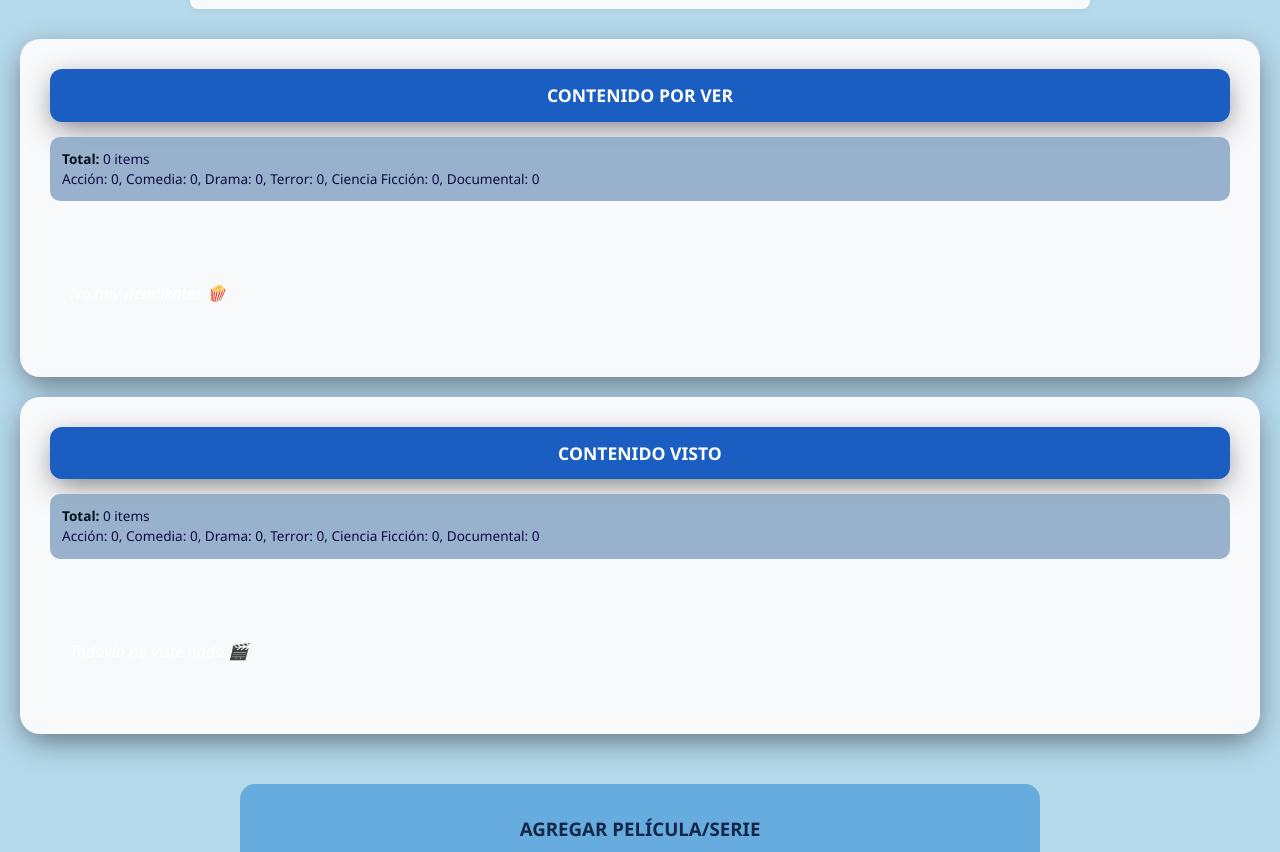
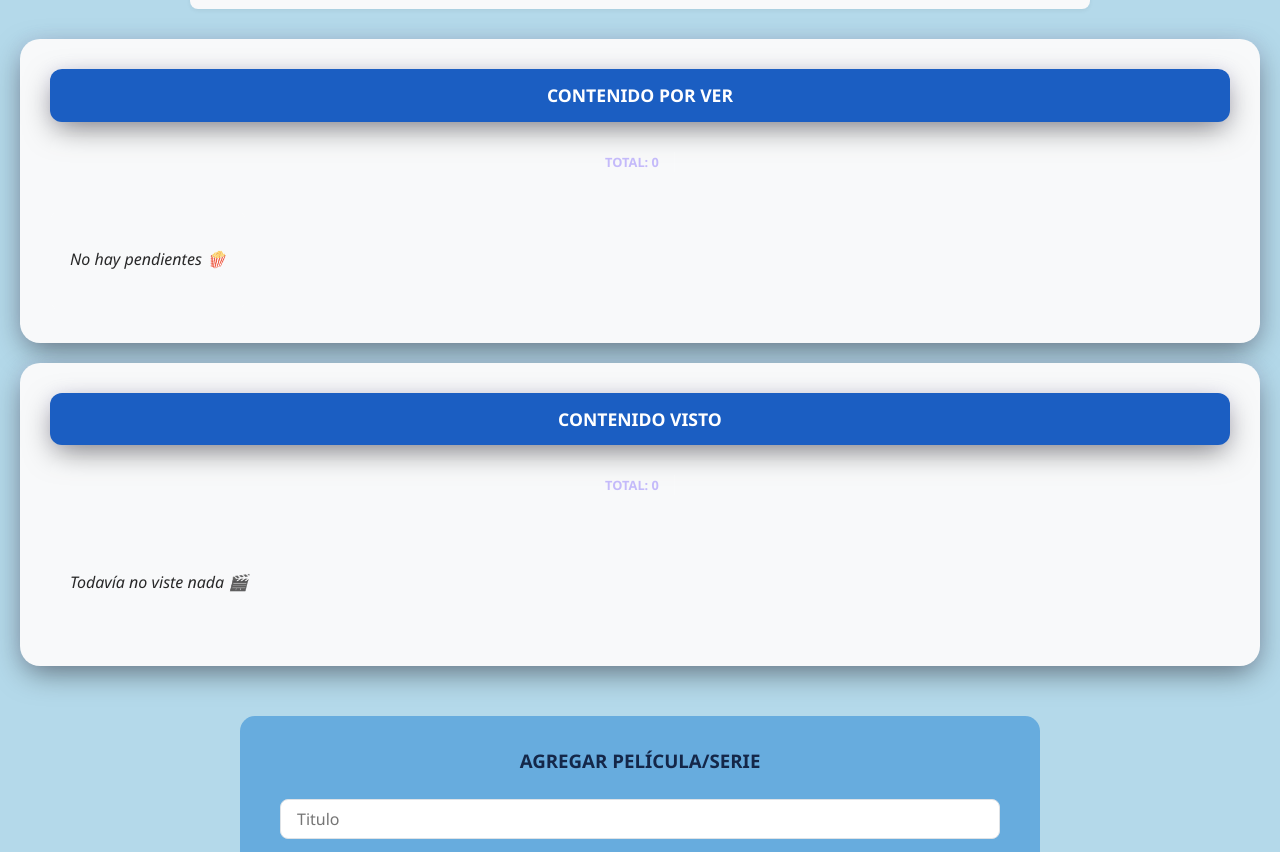
Before and after one commit to DanielaOnatibia/TP1-de-PWA, a React (Vite) app: page / in a window 1280 px wide. Shown: the part 438-1290 px from the top of the page. Built offline with nearby package versions, Linux system fonts and the light colour scheme.

Commit message:
Rediseño del contador de contenidos, cambio de color de tipografia en los estados vacios.

```diff
--- a/src/Pages/Home/Home.jsx
+++ b/src/Pages/Home/Home.jsx
@@ -157,16 +157,44 @@ export function Home() {
             <h2>CONTENIDO POR VER</h2>
           </div>
           <div className={styles.stats}>
-            <p>
-              <strong>Total:</strong> {statsPorVer.Total} items
-            </p>
-            <p>
-              Acción: {statsPorVer.Acción || 0}, Comedia:{" "}
-              {statsPorVer.Comedia || 0}, Drama: {statsPorVer.Drama || 0},
-              Terror: {statsPorVer.Terror || 0}, Ciencia Ficción:{" "}
-              {statsPorVer["Ciencia Ficción"] || 0}, Documental:{" "}
-              {statsPorVer.Documental || 0}
-            </p>
+            <div className={styles.totalItem}>
+              TOTAL: <span>{statsPorVer.Total}</span>
+            </div>
+            {statsPorVer.Acción > 0 && (
+              <div className={styles.statItem} title="Acción">
+                💥<span>{statsPorVer.Acción}</span>
+              </div>
+            )}
+
+            {statsPorVer.Comedia > 0 && (
+              <div className={styles.statItem} title="Comedia">
+                😂 <span>{statsPorVer.Comedia}</span>
+              </div>
+            )}
+
+            {statsPorVer.Drama > 0 && (
+              <div className={styles.statItem} title="Drama">
+                🎭 <span>{statsPorVer.Drama}</span>
+              </div>
+            )}
+
+            {statsPorVer.Terror > 0 && (
+              <div className={styles.statItem} title="Terror">
+                👻 <span>{statsPorVer.Terror}</span>
+              </div>
+            )}
+
+            {statsPorVer["Ciencia Ficción"] > 0 && (
+              <div className={styles.statItem} title="Ciencia Ficción">
+                🚀 <span>{statsPorVer["Ciencia Ficción"]}</span>
+              </div>
+            )}
+
+            {statsPorVer.Documental > 0 && (
+              <div className={styles.statItem} title="Documental">
+                🎥 <span>{statsPorVer.Documental}</span>
+              </div>
+            )}
           </div>
 
           <div className={styles.listadoCards}>
@@ -192,16 +220,44 @@ export function Home() {
             <h2>CONTENIDO VISTO</h2>
           </div>
           <div className={styles.stats}>
-            <p>
-              <strong>Total:</strong> {statsVistas.Total} items
-            </p>
-            <p>
-              Acción: {statsVistas.Acción || 0}, Comedia:{" "}
-              {statsVistas.Comedia || 0}, Drama: {statsVistas.Drama || 0},
-              Terror: {statsVistas.Terror || 0}, Ciencia Ficción:{" "}
-              {statsVistas["Ciencia Ficción"] || 0}, Documental:{" "}
-              {statsVistas.Documental || 0}
-            </p>
+            <div className={styles.totalItem}>
+              TOTAL: <span>{statsVistas.Total}</span>
+            </div>
+            {statsVistas.Acción > 0 && (
+              <div className={styles.statItem} title="Acción">
+                💥<span>{statsVistas.Acción}</span>
+              </div>
+            )}
+
+            {statsVistas.Comedia > 0 && (
+              <div className={styles.statItem} title="Comedia">
+                😂 <span>{statsVistas.Comedia}</span>
+              </div>
+            )}
+
+            {statsVistas.Drama > 0 && (
+              <div className={styles.statItem} title="Drama">
+                🎭 <span>{statsVistas.Drama}</span>
+              </div>
+            )}
+
+            {statsVistas.Terror > 0 && (
+              <div className={styles.statItem} title="Terror">
+                👻 <span>{statsVistas.Terror}</span>
+              </div>
+            )}
+
+            {statsVistas["Ciencia Ficción"] > 0 && (
+              <div className={styles.statItem} title="Ciencia Ficción">
+                🚀 <span>{statsVistas["Ciencia Ficción"]}</span>
+              </div>
+            )}
+
+            {statsVistas.Documental > 0 && (
+              <div className={styles.statItem} title="Documental">
+                🎥 <span>{statsVistas.Documental}</span>
+              </div>
+            )}
           </div>
 
           <div className={styles.listadoCards}>
--- a/src/Pages/Home/Home.module.css
+++ b/src/Pages/Home/Home.module.css
@@ -92,17 +92,34 @@
 
 /* SECCIÓN DE ESTADÍSTICAS */
 .stats {
-  background: #90adc9ea;
-  margin-bottom: 20px;
-  padding: 12px;
-  border-radius: 10px;
-  font-size: 0.85rem;
-  line-height: 1.5;
-  color: #0f0c45;
+  display: flex;
+  align-items: center;
+  justify-content: center;
+  gap: 20px;
+  padding: 15px;
+  background-color: rgba(255, 255, 255, 0.05);
+  border-radius: 12px;
 }
 
-.stats strong {
-  color: #01121e;
+.totalItem {
+  font-weight: bold;
+  font-size: 0.8rem;
+  color: #c4bafa;
+  border-right: 1px solid rgba(255, 255, 255, 0.2);
+  padding-right: 15px;
+}
+
+.statItem span {
+  font-weight: bold;
+  color: #1866cc;
+}
+
+.statItem {
+  display: flex;
+  align-items: center;
+  gap: 5px;
+  font-size: 1rem;
+  cursor: pointer;
 }
 
 /* CONTENEDOR DE TARJETAS */
@@ -120,7 +137,7 @@
   align-items: center;
   justify-content: center;
   padding: 40px 20px;
-  color: #ffffff;
+  color: #000000d7;
   text-align: center;
   font-style: italic;
   background: rgba(255, 255, 255, 0.05);
```
